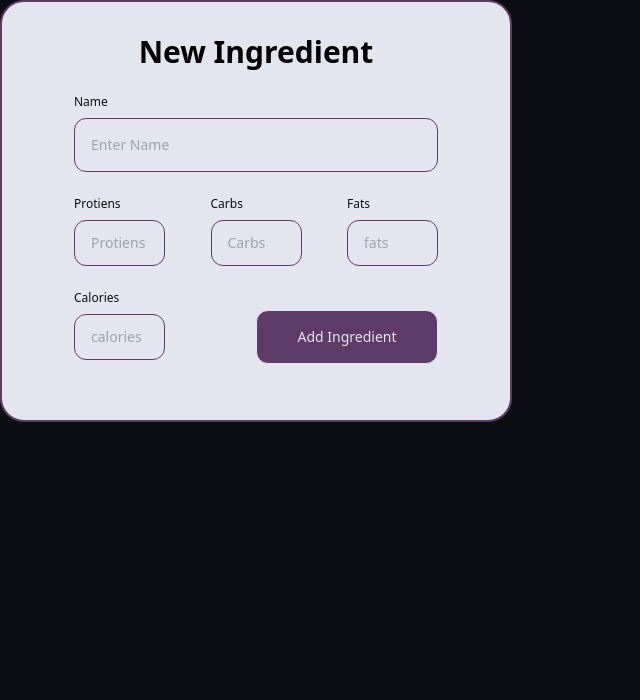
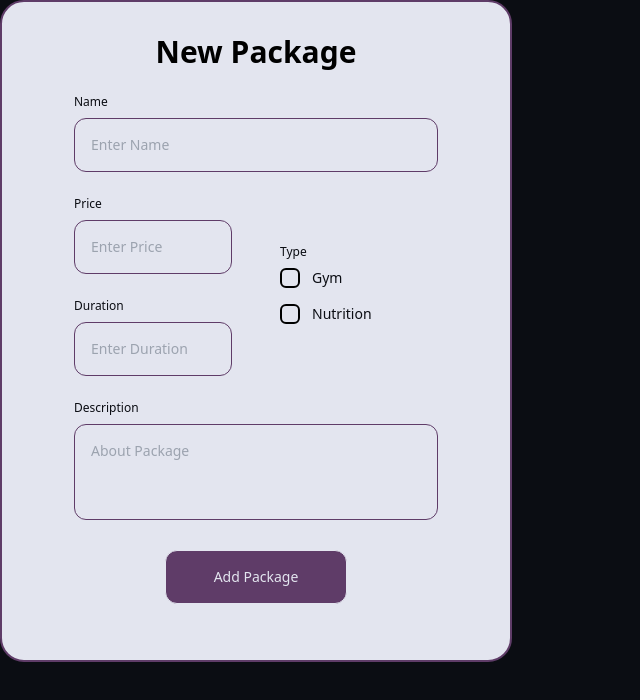
Before and after one commit to OmarGamal10/Lifta, a React (Vite) app in the folder FrontEnd/: page / in a window 1280 px wide. Shown: the top 700 px of the page, without its empty margins (0-640 px from the left). Built offline with nearby package versions, Linux system fonts and the light colour scheme.

Commit message:
➕ Package Form 📦

```diff
--- a/FrontEnd/src/App.jsx
+++ b/FrontEnd/src/App.jsx
@@ -8,11 +8,12 @@ import CertForm from "./components/coach/certificateForm";
 import UserTypeForm from "./components/userTypeForm";
 import SignUpForm from "./components/signUpForm.jsx";
 import IngForm from "./components/coach/IngredientForm.jsx";
+import PkgForm from "./components/coach/packageForm.jsx";
 
 function App() {
   return (
     <div>
-      <IngForm />
+      <PkgForm />
     </div>
   );
 }
--- /dev/null
+++ b/FrontEnd/src/components/coach/packageForm.jsx
@@ -0,0 +1,220 @@
+import React, { useState } from "react";
+import "../output.css";
+import ErrorMessage from "../errorMsg";
+
+function PackageForm() {
+  const [formData, setFormData] = useState({
+    name: "",
+    price: "",
+    duration: "",
+    description: "",
+    type: [],
+  });
+  const [errors, setErrors] = useState({});
+
+  const handleChange = (e) => {
+    const { name, value, type, checked } = e.target;
+
+    if (type !== "checkbox") {
+      if (
+        (name === "price" && value.length > 3) ||
+        (name === "duration" && value.length > 2)
+      ) {
+        return;
+      }
+
+      setFormData((prevData) => ({
+        ...prevData,
+        [name]: value,
+      }));
+    } else {
+      setFormData((prevData) => {
+        const currentTypes = prevData.type || [];
+
+        const updatedTypes = checked
+          ? [...currentTypes, value]
+          : currentTypes.filter((type) => type !== value);
+
+        return {
+          ...prevData,
+          type: updatedTypes,
+        };
+      });
+    }
+
+    // Clear any existing errors for this field
+    setErrors((prevErrors) => ({
+      ...prevErrors,
+      [name]: "",
+    }));
+  };
+
+  const handleSubmit = (e) => {
+    e.preventDefault();
+    const newErrors = {};
+
+    Object.keys(formData).forEach((key) => {
+      if (key === "type") {
+        if (formData[key].length === 0) {
+          newErrors[key] = "At least one type is required.";
+        }
+      } else if (!formData[key]) {
+        newErrors[key] = `${key.replace(/([A-Z])/g, " $1")} is required.`;
+      }
+    });
+
+    if (Object.keys(newErrors).length > 0) {
+      setErrors(newErrors);
+      return;
+    }
+
+    // Additional submit logic can go here
+    console.log("Form submitted", formData);
+  };
+
+  return (
+    <div
+      name="pkgForm"
+      className="container border-2 border-solid bg-textColor border-secondary flex flex-col items-center justify-center p-8  max-w-lg rounded-3xl relative"
+    >
+      <h1 className="text-3xl font-bold">New Package</h1>
+      <form
+        onSubmit={handleSubmit}
+        className=" py-6 px-10 w-full"
+        autoComplete="off"
+      >
+        <div className=" mb-6">
+          <h6 className="text-xs text-left text-backGroundColor mb-2">Name</h6>
+          <input
+            id="name-input"
+            name="name"
+            className="bg-textColor border pl-4 w-full rounded-xl border-secondary py-4 text-sm text-backGroundColor placeholder-gray-500 text-left"
+            type="text"
+            placeholder="Enter Name"
+            maxLength="15"
+            onChange={handleChange}
+            value={formData.name}
+            autoComplete="off"
+          />
+
+          {errors.name && <ErrorMessage error={errors.name} />}
+        </div>
+        <div className="flex flex-row justify-between space-x-12">
+          <div className="flex flex-col w-1/2">
+            <div className=" mb-6">
+              <h6 className="text-xs text-left text-backGroundColor mb-2">
+                Price
+              </h6>
+              <input
+                id="price-input"
+                name="price"
+                className="bg-textColor border pl-4 w-full rounded-xl border-secondary py-4 text-sm text-backGroundColor placeholder-gray-500 text-left"
+                type="number"
+                placeholder="Enter Price"
+                maxLength="3"
+                onChange={handleChange}
+                value={formData.price}
+                autoComplete="off"
+              />
+
+              {errors.price && <ErrorMessage error={errors.price} />}
+            </div>
+            <div className=" mb-6">
+              <h6 className="text-xs text-left text-backGroundColor mb-2">
+                Duration
+              </h6>
+              <input
+                id="duration-input"
+                name="duration"
+                className="bg-textColor border pl-4 w-full rounded-xl border-secondary py-4 text-sm text-backGroundColor placeholder-gray-500 text-left"
+                type="number"
+                placeholder="Enter Duration"
+                maxLength="3"
+                onChange={handleChange}
+                value={formData.duration}
+                autoComplete="off"
+              />
+
+              {errors.duration && <ErrorMessage error={errors.duration} />}
+            </div>
+          </div>
+          <div className="flex flex-col w-1/2 mt-12">
+            <h6 className="text-xs text-left text-backGroundColor mb-2">
+              Type
+            </h6>
+            <div className="relative">
+              <div className="flex flex-col">
+                <div className="flex items-center mb-4">
+                  <label className="flex items-center cursor-pointer">
+                    <input
+                      type="checkbox"
+                      name="type"
+                      value="gym"
+                      checked={formData.type.includes("gym")}
+                      onChange={handleChange}
+                      className="appearance-none w-5 h-5 border-2 border-gray-400 rounded-md
+                         checked:bg-secondary checked:border-secondary
+                         focus:outline-none focus:ring-2 focus:ring-secondary
+                         transition duration-200 ease-in-out"
+                    />
+                    <span className="ml-3 text-sm text-backGroundColor">
+                      Gym
+                    </span>
+                  </label>
+                </div>
+                <div className="flex items-center mb-4">
+                  <label className="flex items-center cursor-pointer">
+                    <input
+                      type="checkbox"
+                      name="type"
+                      value="nutrition"
+                      checked={formData.type.includes("nutrition")}
+                      onChange={handleChange}
+                      className="appearance-none w-5 h-5 border-2 border-gray-400 rounded-md
+                         checked:bg-secondary checked:border-secondary
+                         focus:outline-none focus:ring-2 focus:ring-secondary
+                         transition duration-200 ease-in-out"
+                    />
+                    <span className="ml-3 text-sm text-backGroundColor">
+                      Nutrition
+                    </span>
+                  </label>
+                </div>
+              </div>
+              <div className="absolute left-0 w-full">
+                {errors.type && <ErrorMessage error={errors.type} />}
+              </div>
+            </div>
+          </div>
+        </div>
+        <div className=" mb-6">
+          <h6 className="text-xs text-left text-backGroundColor mb-2">
+            Description
+          </h6>
+          <textarea
+            id="description"
+            name="description"
+            className="bg-textColor border px-4 w-full h-24 rounded-xl border-secondary py-4 text-sm text-backGroundColor placeholder-gray-500 text-left resize-none"
+            placeholder="About Package"
+            maxLength="250"
+            onChange={handleChange}
+            value={formData.description}
+            autoComplete="off"
+          ></textarea>
+        </div>
+        {errors.description && <ErrorMessage error={errors.description} />}
+
+        <div className="flex justify-center">
+          <button
+            type="submit"
+            className=" w-1/2 bg-secondary text-textColor text-sm px-3 rounded-xl  py-4 flex flex-row justify-center gap-2 align-middle border hover:border-secondary hover:bg-textColor hover:text-secondary"
+          >
+            Add Package
+          </button>
+        </div>
+      </form>
+    </div>
+  );
+}
+
+export default PackageForm;
```
